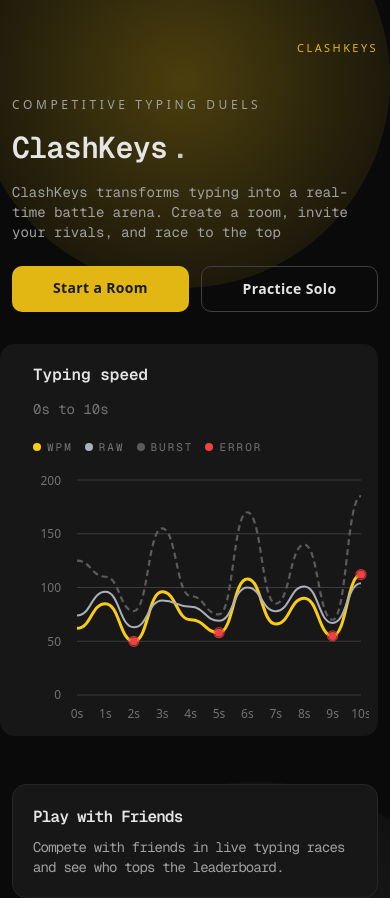
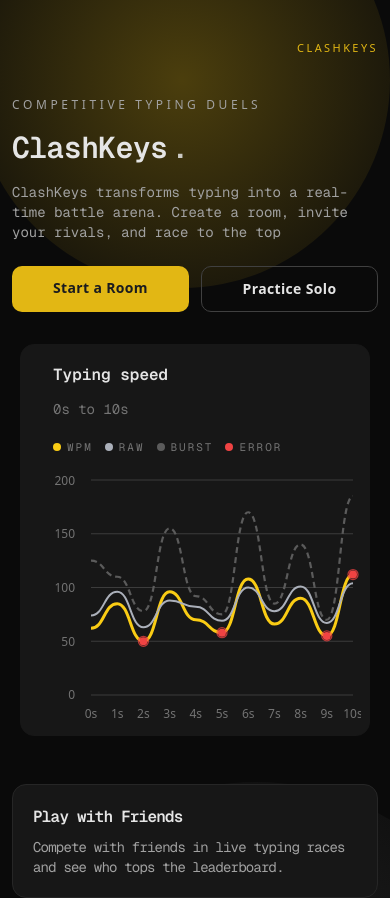
Before and after one commit to Aayush7105/clashkeys, a Next.js app: page / in a window 390 px wide. Shown: the top 898 px of the page. Built offline with nearby package versions, Linux system fonts and the light colour scheme.

Commit message:
solopage made responsive

```diff
--- a/components/landing/landing-graph.tsx
+++ b/components/landing/landing-graph.tsx
@@ -23,7 +23,7 @@ const staticErrorPoints = [
 ];
 export default function LandingGraph() {
   return (
-    <div className="-ml-3 w-[calc(100%+0.75rem)] max-w-none space-y-3 overflow-hidden sm:-ml-4 sm:w-[calc(100%+1rem)] lg:w-[calc(100%+2rem)] lg:-ml-8">
+    <div className="w-full max-w-full space-y-3 overflow-hidden px-2 sm:px-3 lg:px-0">
       <WpmGraph
         wpmData={staticWpmData}
         rawWpmData={staticRawWpmData}
@@ -31,7 +31,7 @@ export default function LandingGraph() {
         errorPoints={staticErrorPoints}
         durationSeconds={10}
         forceOneSecondXTicks
-        tightLeftContent
+        shiftPlotLeft
       />
     </div>
   );
--- a/components/soloplay/wpmgraph.tsx
+++ b/components/soloplay/wpmgraph.tsx
@@ -46,6 +46,7 @@ type WpmGraphProps = {
   errorPoints: ErrorPoint[];
   durationSeconds?: number;
   forceOneSecondXTicks?: boolean;
+  shiftPlotLeft?: boolean;
 };
 
 const chartConfig = {
@@ -120,6 +121,7 @@ export default function WpmGraph({
   errorPoints,
   durationSeconds,
   forceOneSecondXTicks = false,
+  shiftPlotLeft = false,
 }: WpmGraphProps) {
   const hasFixedDuration = typeof durationSeconds === "number";
   const maxErrorSecond = errorPoints.reduce(
@@ -275,6 +277,7 @@ export default function WpmGraph({
       </CardHeader>
 
       <CardContent className="px-2 pt-1 md:px-3">
+        <div className={shiftPlotLeft ? "-ml-1 w-[calc(100%+0.25rem)]" : "w-full"}>
           <ChartContainer
             className="h-[clamp(10rem,30vh,22rem)] w-full md:h-[clamp(14rem,34vh,24rem)]"
             config={chartConfig}
@@ -283,7 +286,7 @@ export default function WpmGraph({
               accessibilityLayer
               data={chartData}
               margin={{
-              left: 8,
+                left: shiftPlotLeft ? 6 : 8,
                 right: 8,
                 top: 8,
               }}
@@ -408,6 +411,7 @@ export default function WpmGraph({
             />
             </LineChart>
           </ChartContainer>
+        </div>
       </CardContent>
     </Card>
   );
```
Lines whose indentation alone changed are shown as unchanged.
